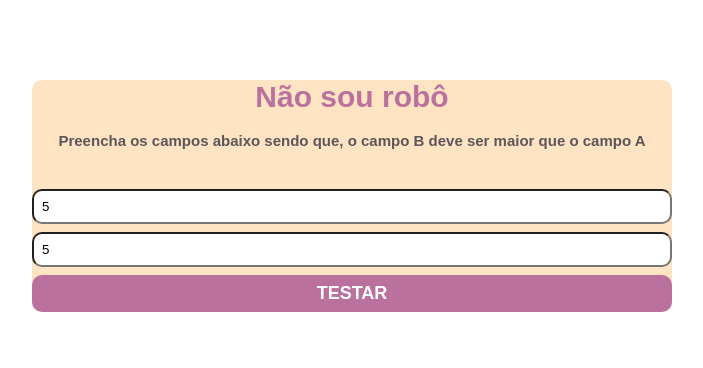
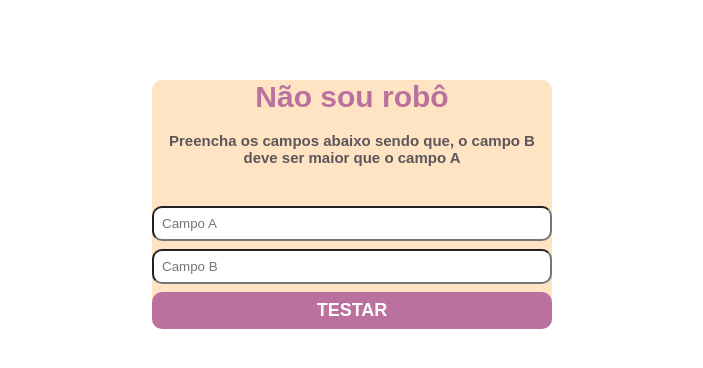
Before and after one commit to JanainaLiberato/curso_ebac_frontend, a plain HTML site: page HTML-JS/index.html in a window 1280 px wide. Both pictures are taken after typing "5", "5" into the empty fields and a click on the button "TESTAR". Shown: the whole page, without its empty margins (288-991 px from the left). Drawn offline with Linux system fonts and the light colour scheme.

Commit message:
alterado js - resetar form

```diff
--- a/HTML-JS/main.js
+++ b/HTML-JS/main.js
@@ -12,10 +12,20 @@ function comparaNumero(numeroA, numeroB){
     if (numeroB > numeroA){
         alert('Formulário válido: Valor de B é maior que A');
         return true;
+
+    } else if(numeroB == numeroA){
+        alert('Erro: Valor de a é igual B');
+        return false;
+
+
     } else {
-        alert('Erro: Valor de A é maior que B');
-        return false;
+    alert('Erro: Valor de A é maior que B');
+    return false;
     }
+
+
 }
-formEValido = comparaNumero(numeroA, numeroB)
+form.reset ();
+formEValido = comparaNumero(numeroA, numeroB);
+
 });
--- a/HTML-JS/style.css
+++ b/HTML-JS/style.css
@@ -8,7 +8,7 @@
 .container{
     margin: 80px auto;
     max-width: 640px;
-    width: 100%;
+    width: 400px;
     text-align: center;
     background-color: bisque;
     border-radius: 10px;
```
